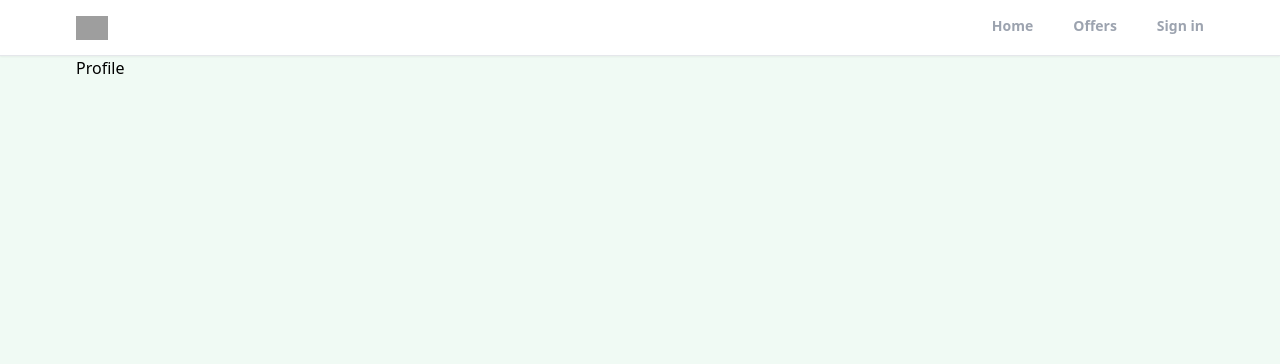
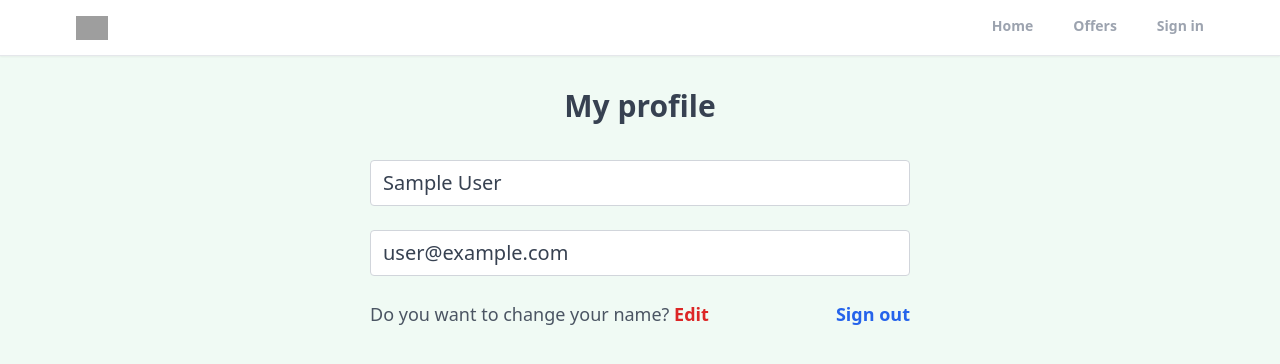
Before and after one commit to abrarzahed/react-realtor-clone, a React (Create React App) app: page /profile in a window 1280 px wide. Shown: the top 364 px of the page. Built offline with nearby package versions, Linux system fonts and the light colour scheme; no server answers; sample sign-in values are in the browser's storage; grey boxes are pictures that could not be loaded.

Commit message:
added route gurd and added profile page

```diff
--- a/src/App.js
+++ b/src/App.js
@@ -8,6 +8,9 @@ import Offers from "./pages/Offers";
 import Header from "./components/Header";
 import { ToastContainer } from "react-toastify";
 import "react-toastify/dist/ReactToastify.css";
+
+import PrivateRoute from "./components/PrivateRoute";
+
 function App() {
   return (
     <>
@@ -16,7 +19,9 @@ function App() {
         <div className=" max-w-6xl mx-auto px-3">
           <Routes>
             <Route path="/" element={<Home />} />
-            <Route path="/profile" element={<Profile />} />
+            <Route path="/profile" element={<PrivateRoute />}>
+              <Route path="/profile" element={<Profile />} />
+            </Route>
             <Route path="/signin" element={<SignIn />} />
             <Route path="/signup" element={<SignUp />} />
             <Route path="/forgot-password" element={<ForgotPassword />} />
--- /dev/null
+++ b/src/components/PrivateRoute.jsx
@@ -0,0 +1,12 @@
+import { Navigate, Outlet } from "react-router";
+import { useAuthStatus } from "../hooks/useAuthStatus";
+
+export default function PrivateRoute() {
+  const { loggedIn, loadingStatus } = useAuthStatus();
+
+  if (loadingStatus) {
+    return <h3>Loading...</h3>;
+  }
+
+  return loggedIn ? <Outlet /> : <Navigate to="/signin" />;
+}
--- /dev/null
+++ b/src/hooks/useAuthStatus.jsx
@@ -0,0 +1,18 @@
+import { getAuth, onAuthStateChanged } from "firebase/auth";
+import { useEffect, useState } from "react";
+
+export function useAuthStatus() {
+  const [loggedIn, setLoggedIn] = useState();
+  const [loadingStatus, setLoadingStatus] = useState(true);
+
+  useEffect(() => {
+    const auth = getAuth();
+    onAuthStateChanged(auth, (user) => {
+      if (user) {
+        setLoggedIn(true);
+      }
+      setLoadingStatus(false);
+    });
+  }, []);
+  return { loggedIn, loadingStatus };
+}
--- a/src/pages/Profile.jsx
+++ b/src/pages/Profile.jsx
@@ -1,3 +1,96 @@
+import { getAuth } from "firebase/auth";
+import { useState } from "react";
+import { useNavigate } from "react-router";
+
 export default function Profile() {
-  return <div>Profile</div>;
+  // auth
+  const auth = getAuth();
+
+  // navigation
+  const navigation = useNavigate();
+
+  // states
+  const [formData, setFormData] = useState({
+    name: auth.currentUser.displayName,
+    email: auth.currentUser.email,
+  });
+
+  const [isDisabled, setIsDisabled] = useState(true);
+
+  // apply tailwind common classes to inputs
+  const applyClasses = () => {
+    return "w-full text-xl text-gray-700 bg-white border-gray-300 rounded transition ease-in-out";
+  };
+
+  // spreading state variables to use further
+  const { name, email } = formData;
+
+  // handle state change
+  const handleInputChange = (e) => {
+    const { name, value } = e.target;
+    setFormData((prev) => {
+      return {
+        ...prev,
+        [name]: value,
+      };
+    });
+  };
+
+  // sign out function
+  const handleSignOut = () => {
+    auth.signOut();
+
+    //  redirect to home page
+    navigation("/");
+  };
+
+  return (
+    <section className="mt-8 max-w-6xl mx-auto">
+      <h1 className="text-3xl text-gray-700 text-center font-bold">
+        My profile
+      </h1>
+      <form className="my-6 p-3 w-full md:w-[50%] mx-auto">
+        <input
+          disabled={isDisabled}
+          placeholder="Name"
+          name="name"
+          className={`${applyClasses()} mb-6 ${
+            !isDisabled ? "bg-blue-100" : "white"
+          }`}
+          type="text"
+          value={name}
+          onChange={(e) => handleInputChange(e)}
+        />
+        <input
+          disabled
+          placeholder="Email"
+          name="email"
+          className={`${applyClasses()} mb-6`}
+          type="email"
+          value={email}
+          onChange={(e) => handleInputChange(e)}
+        />
+
+        <div className="flex justify-between items-center text-sm sm:text-lg">
+          <p>
+            <span className="text-gray-600">
+              Do you want to change your name?
+            </span>{" "}
+            <span
+              className="text-red-600 cursor-pointer font-semibold"
+              onClick={() => setIsDisabled(false)}
+            >
+              {isDisabled ? "Edit" : "Save change"}
+            </span>
+          </p>
+          <p
+            onClick={handleSignOut}
+            className="cursor-pointer text-blue-600 font-semibold"
+          >
+            Sign out
+          </p>
+        </div>
+      </form>
+    </section>
+  );
 }
--- a/src/pages/SignIn.jsx
+++ b/src/pages/SignIn.jsx
@@ -31,7 +31,7 @@ export default function SignIn() {
   // navigation
   const navigation = useNavigate();
 
-  // sign up function
+  // handle state change
   const handleInputChange = (e) => {
     const { name, value } = e.target;
     setFormData((prev) => {
```
